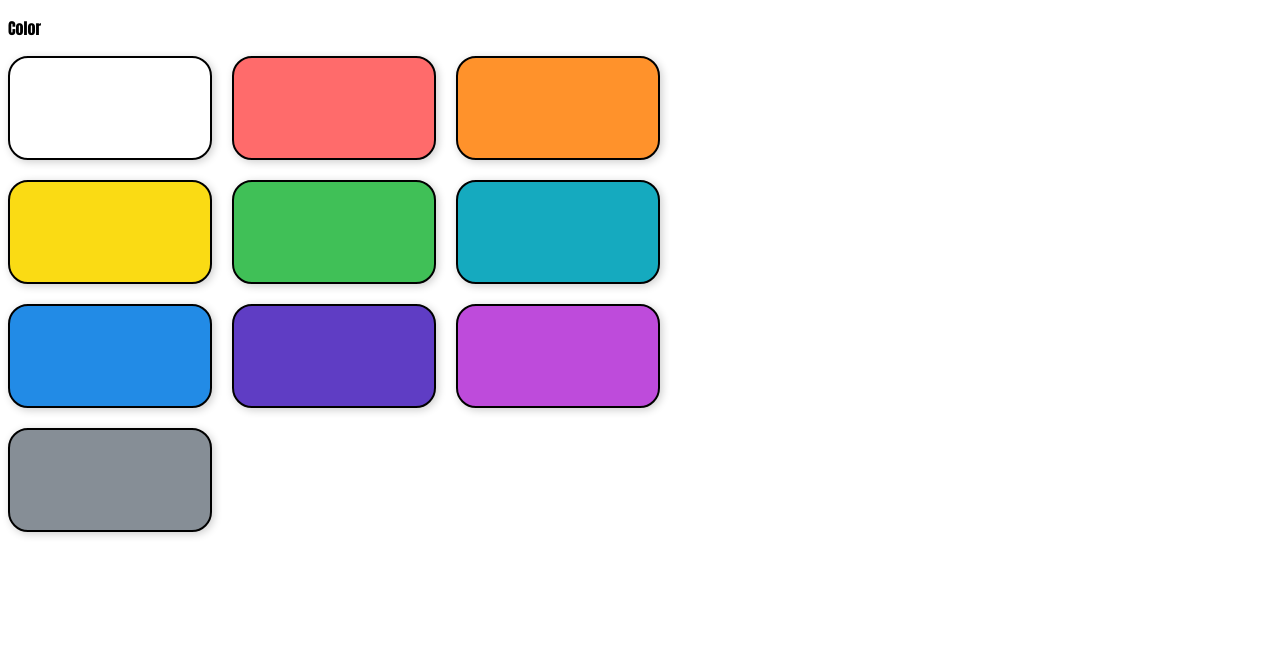
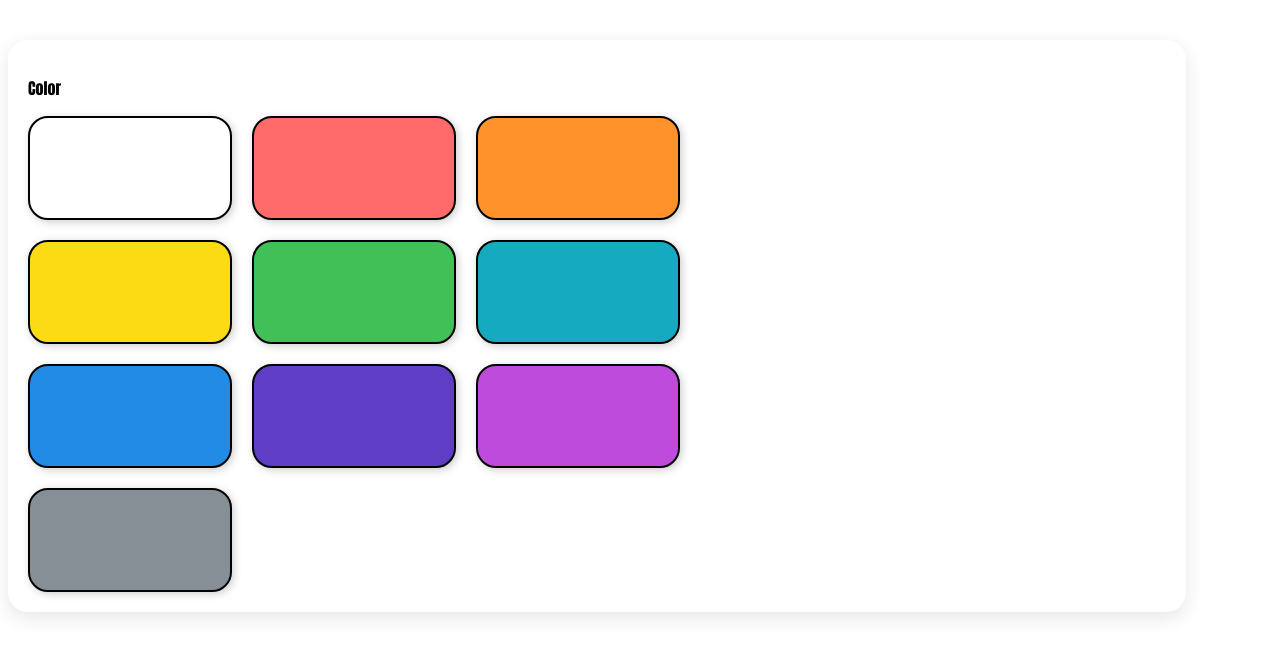
Before and after one commit to RaphaDevsearch/css, a plain HTML site: page index.html in a window 1280 px wide. Drawn offline with Linux system fonts and the light colour scheme.

Commit message:
Enhance card styles and structure section layout in HTML

```diff
--- a/color.css
+++ b/color.css
@@ -28,6 +28,7 @@
     border: 2px solid black;
     border-radius: 20px;
     box-shadow: 2px 2px 8px rgba(0,0,0,0.2);
+    transition: transform 0.5s ease, box-shadow 0.3s ease, background 0.3s ease;
 }
 .card:hover{
     transform: scale(1.01);
@@ -48,3 +49,13 @@
 
     /* column-gap: 10px; */
 }
+/* section color */
+section{
+    margin: 40px 0;
+    background: white;
+    padding: 20px;
+    box-shadow: 0 6px 20px rgba(0,0,0,0.1);
+    width: 90%;
+    border-radius: 20px;
+    /* opacity: 0.9; */
+}
--- a/index.html
+++ b/index.html
@@ -1,17 +1,20 @@
 <!DOCTYPE html>
 <html lang="en">
+
 <head>
     <meta charset="UTF-8">
     <meta name="viewport" content="width=device-width, initial-scale=1.0">
     <title>color</title>
     <link rel="stylesheet" href="color.css">
     <style>
-        *{
+        * {
             font-family: Impact, Haettenschweiler, 'Arial Narrow Bold', sans-serif;
         }
     </style>
 </head>
+
 <body>
+    <section class="section-color">
         <p>Color</p>
         <div class="color grid-3">
             <div class="card"></div>
@@ -25,5 +28,7 @@
             <div class="card purple"></div>
             <div class="card gray"></div>
         </div>
+    </section>
 </body>
+
 </html>
```
Lines whose indentation alone changed are shown as unchanged.
